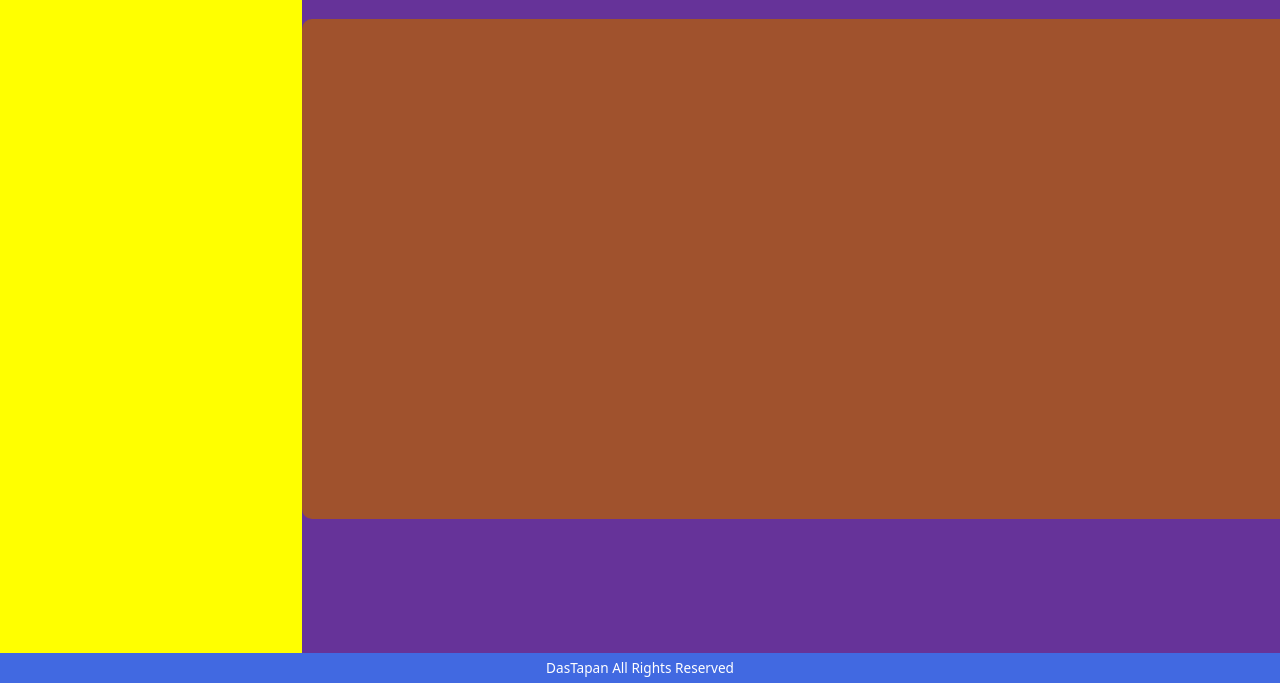
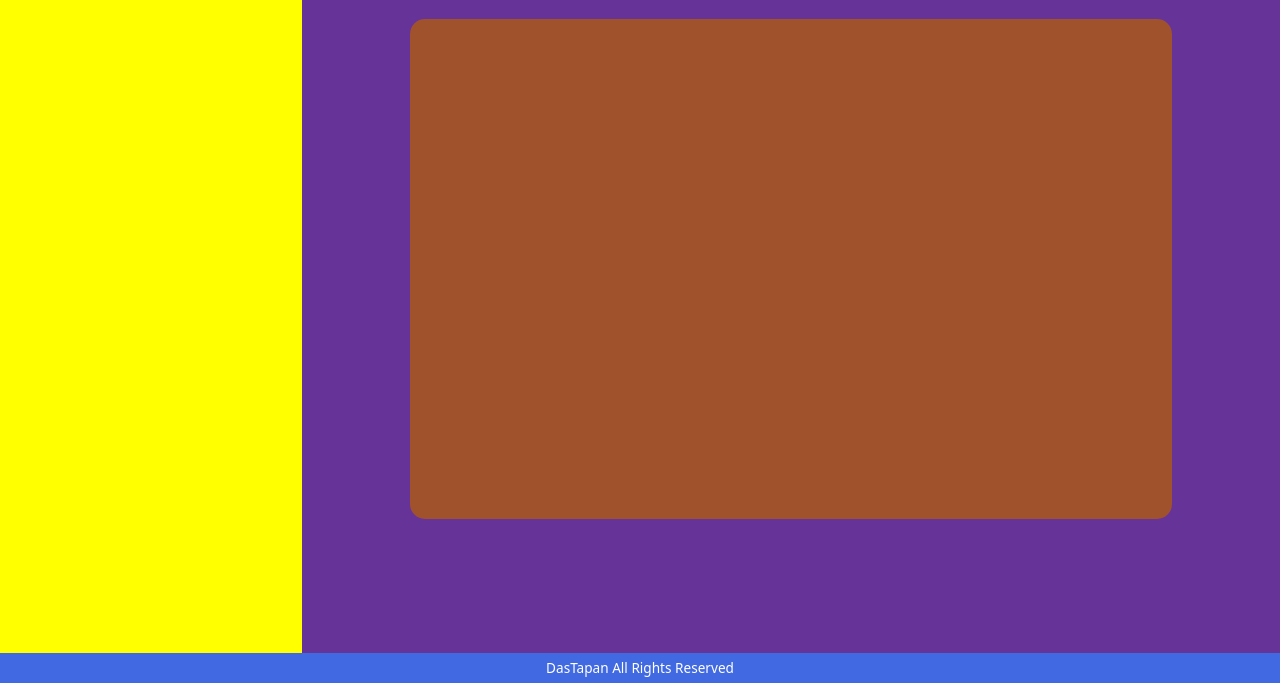
Before and after one commit to DasTapan/Todo-List-App, a website built with webpack: page dist/index.html in a window 1280 px wide. Shown: the part 117-800 px from the top of the page. Built offline with nearby package versions, Linux system fonts and the light colour scheme.

Commit message:
Make task container dynamic

```diff
--- a/src/style.css
+++ b/src/style.css
@@ -94,9 +94,9 @@ h1.project-heading {
 }
 
 .task-container {
-    width: 1150px;
+    width: max(700px, 78%);
     height: 500px;
-    border-radius: 10px;
+    border-radius: 15px;
 
     margin: 0 auto;
     background-color: sienna;
```
